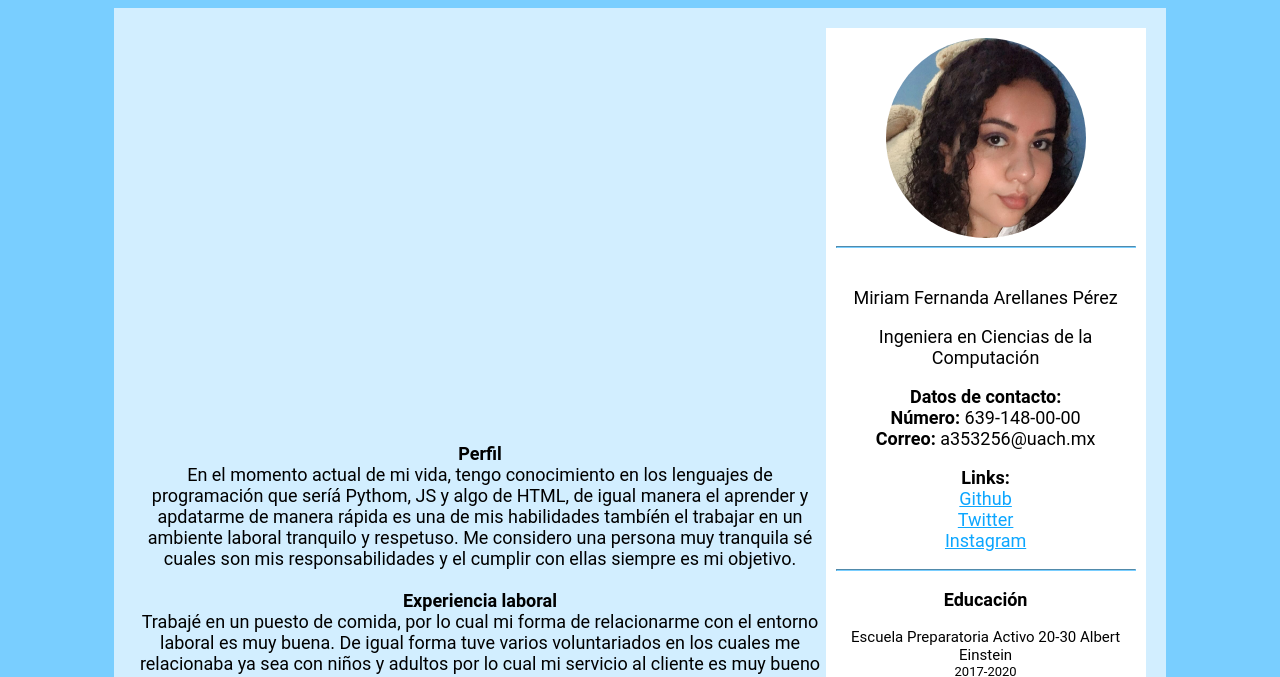
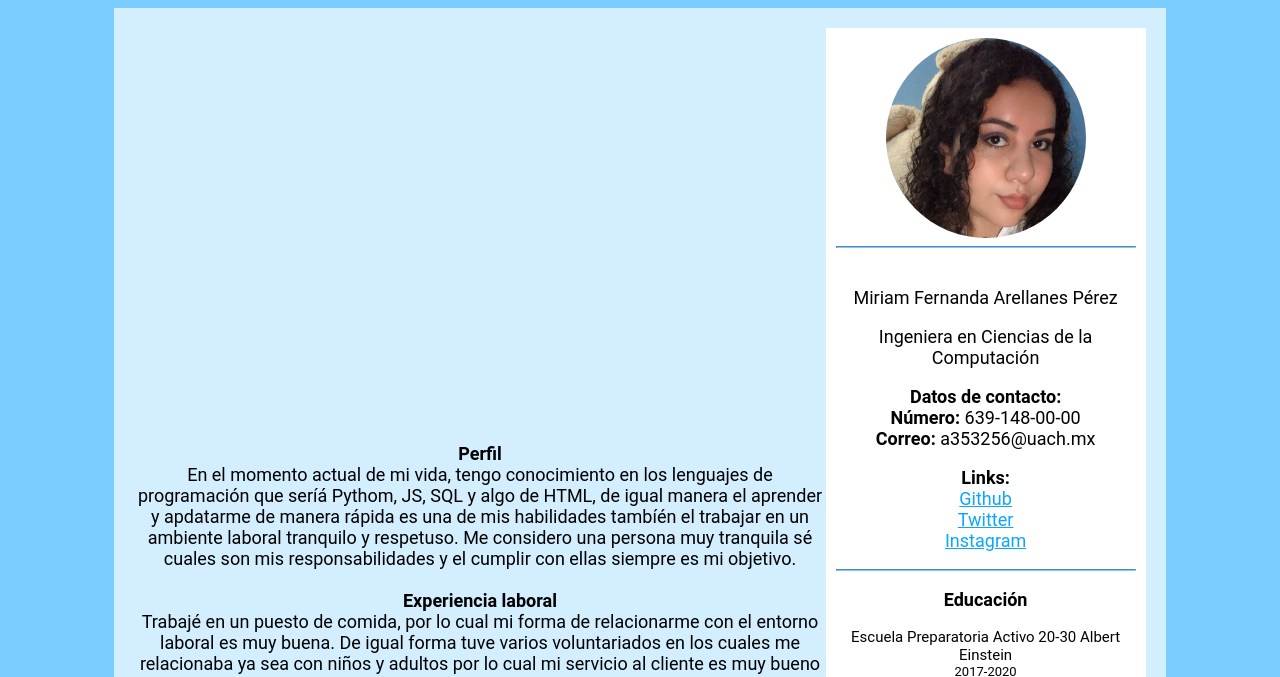
Before and after one commit to Fernicita/fernicita.github.io, a plain HTML site: page index.html in a window 1280 px wide. Shown: the top 677 px of the page. Drawn offline with Linux system fonts and the light colour scheme; grey boxes are pictures that could not be loaded.

Commit message:
Update index.html

```diff
--- a/index.html
+++ b/index.html
@@ -11,7 +11,7 @@
         <p id="textobarraprincipal" class="prueba">
            <b>Perfil</b><br>
            En el momento actual de mi vida, tengo conocimiento en los lenguajes de programación que seríá
-            Pythom, JS y algo de HTML, de igual manera el aprender y apdatarme de manera rápida es una de mis habilidades
+            Pythom, JS, SQL y algo de HTML, de igual manera el aprender y apdatarme de manera rápida es una de mis habilidades
             tambíén el trabajar en un ambiente laboral tranquilo y respetuso. Me considero una persona muy tranquila
             sé cuales son mis responsabilidades y el cumplir con ellas siempre es mi objetivo.
             <br>
```
